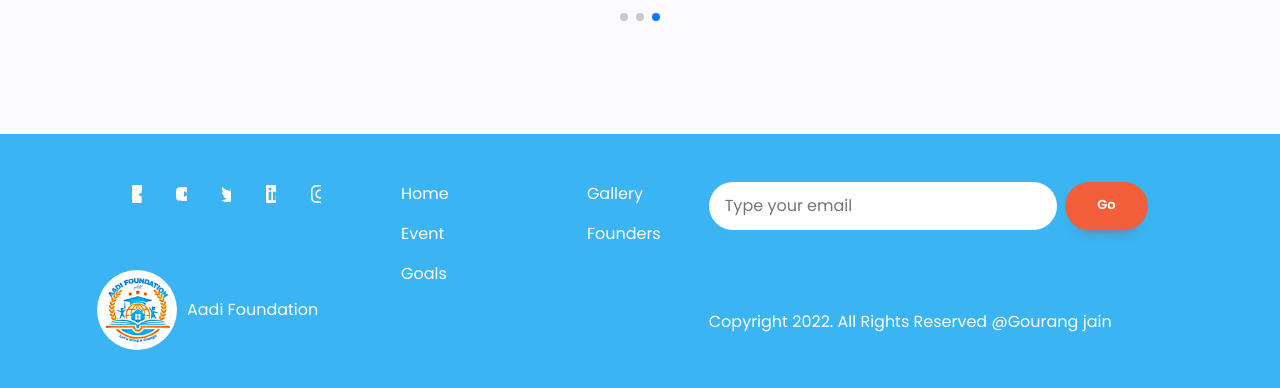
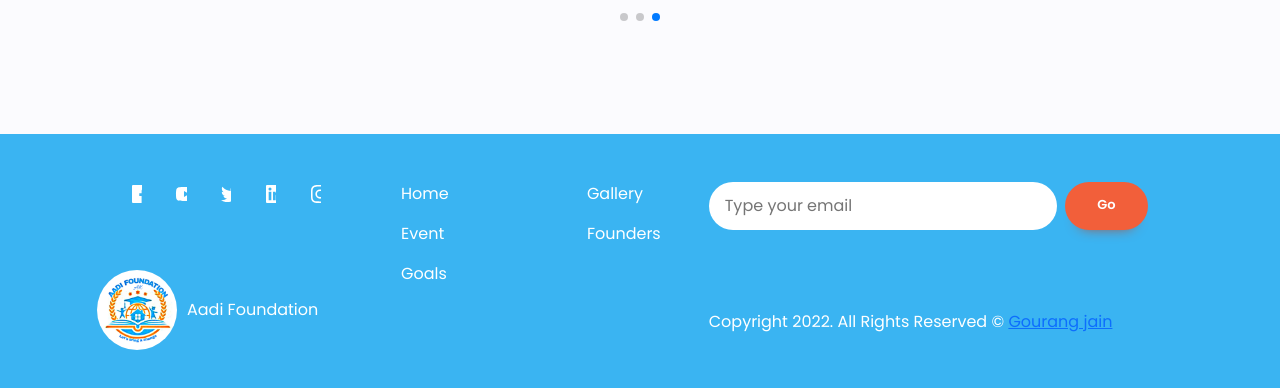
Before and after one commit to gourangGHOST/NGO-HomePage, a plain HTML site: page index.html in a window 1280 px wide. Shown: the part 3062-3450 px from the top of the page. Drawn offline with nearby package versions, Linux system fonts and the light colour scheme.

Commit message:
update footer again

```diff
--- a/index.html
+++ b/index.html
@@ -358,7 +358,7 @@
               <input type="email" placeholder="Type your email">
               <button class="button" data-shadow="none">Go</button>
             </form>
-            <p>Copyright 2022. All Rights Reserved @Gourang jain</p>
+            <p>Copyright 2022. All Rights Reserved &copy; <a href="https://github.com/gourangGHOST">Gourang jain</a></p>
           </div>
         </div>
       </div>
```
